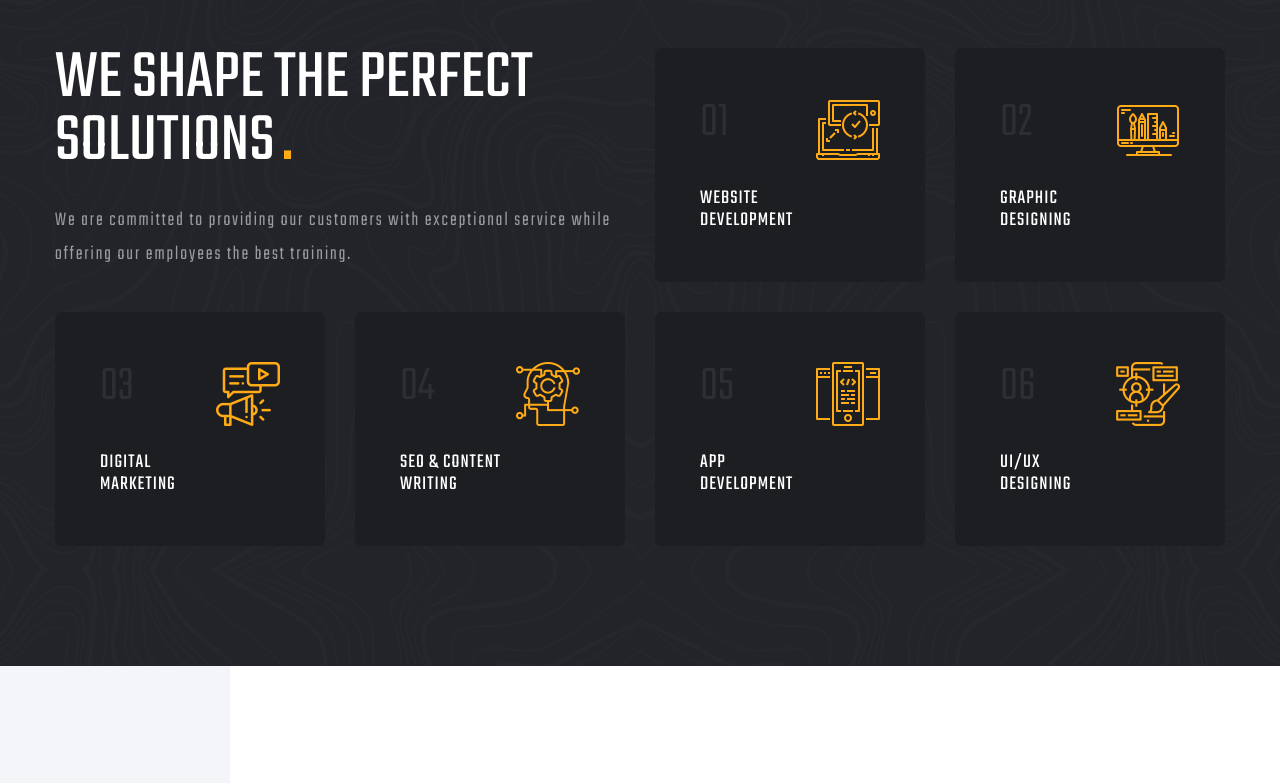
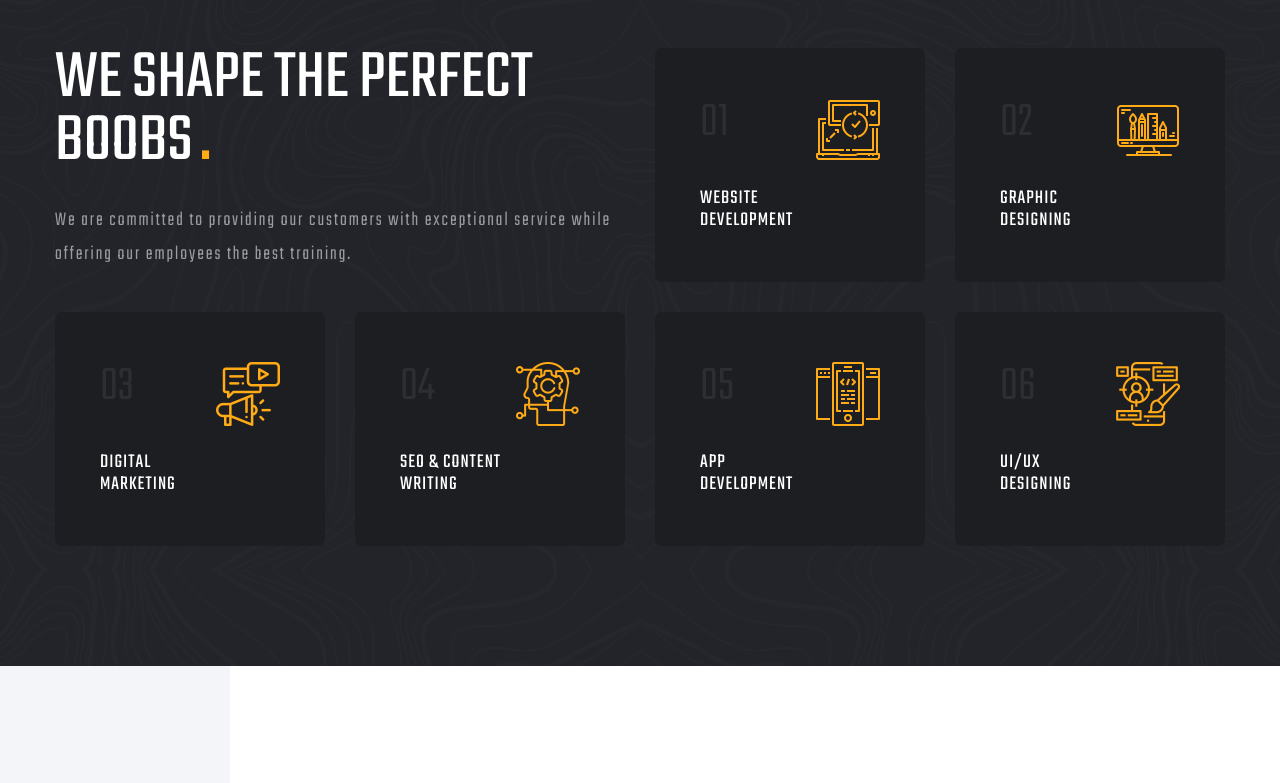
Before and after one commit to KhanAmongLions/tributedefi, a plain HTML site: page index.html in a window 1280 px wide. Shown: the part 1022-1805 px from the top of the page. Drawn offline with Linux system fonts and the light colour scheme; animation ran at ten frames a second; files whose address does not match are found by name.

Commit message:
Update index.html
boobtest

```diff
--- a/index.html
+++ b/index.html
@@ -242,7 +242,7 @@
                 <div class="title-block col-xl-6 col-lg-12 col-md-12 col-sm-12">
                     <div class="inner">
                         <div class="sec-title">
-                            <h2>We Shape the Perfect <br>Solutions<span class="dot">.</span></h2>
+                            <h2>We Shape the Perfect <br>Boobs<span class="dot">.</span></h2>
                             <div class="lower-text">We are committed to providing our customers with exceptional service while offering our employees the best training.</div>
                         </div>
                     </div>
```
